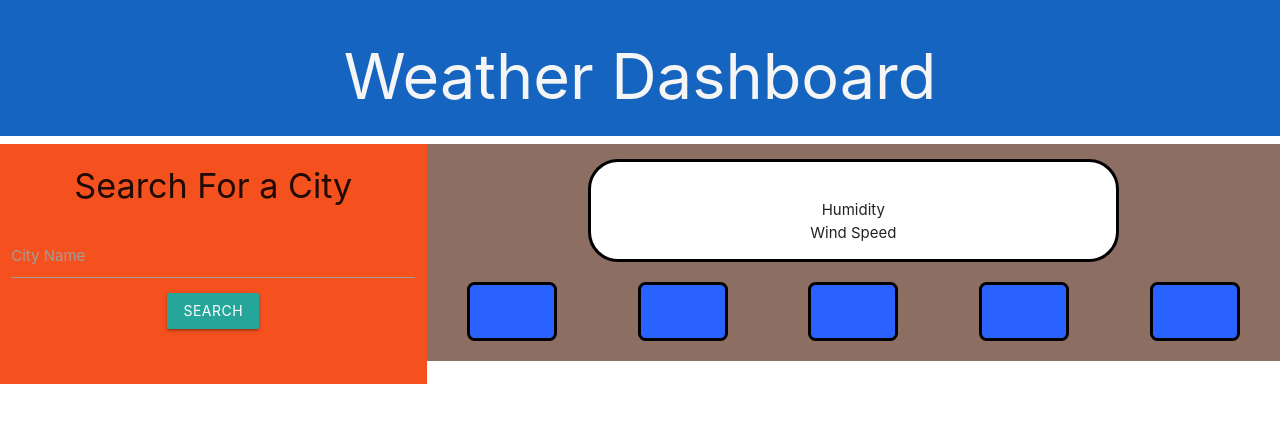
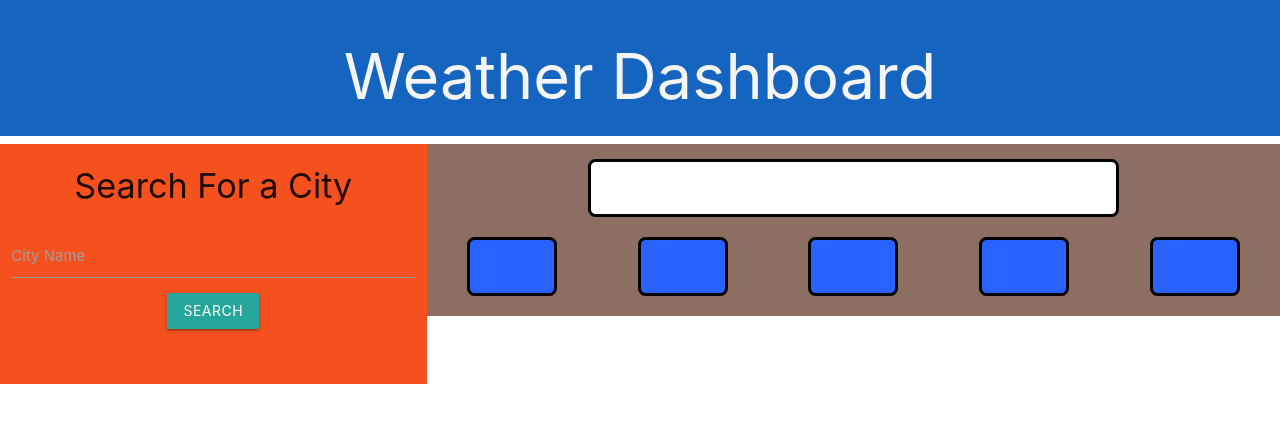
Before and after one commit to KuyaJasper/weather-dashboard, a plain HTML site: page index.html in a window 1280 px wide. Drawn offline with nearby package versions, Linux system fonts and the light colour scheme.

Commit message:
styled wmain weather container

```diff
--- a/index.html
+++ b/index.html
@@ -54,8 +54,8 @@
             <li id="cityNameEL"></li>
             <li id="currentDate"></li>
             <li><img alt="" id="weatherIcon" /></li>
-            <li id="humidity">Humidity</li>
-            <li id="windSpeed">Wind Speed</li>
+            <li id="humidity"></li>
+            <li id="windSpeed"></li>
             <li id="uvIndex"></li>
           </ul>
         </div>
--- a/style.css
+++ b/style.css
@@ -6,10 +6,6 @@
 .header h1{
     color: whitesmoke;
     text-align: center;
-}
-
-.weatherContainer{
-   text-align: center;
 }
 
 .searchField{
@@ -28,10 +24,17 @@
     margin-right: 10rem;
     margin-left: 10rem;
     border: solid black;
-    border-radius: 2rem;
-    padding-top: inherit;
+    border-radius: .5rem;
+    padding-left: 1rem;
 }
 
+#cityNameEL{
+    font-size: 4rem;
+}
+
+#currentDate{
+    font-size: 2rem ;
+}
 
 
 /* 5 Day Forecast */
```
